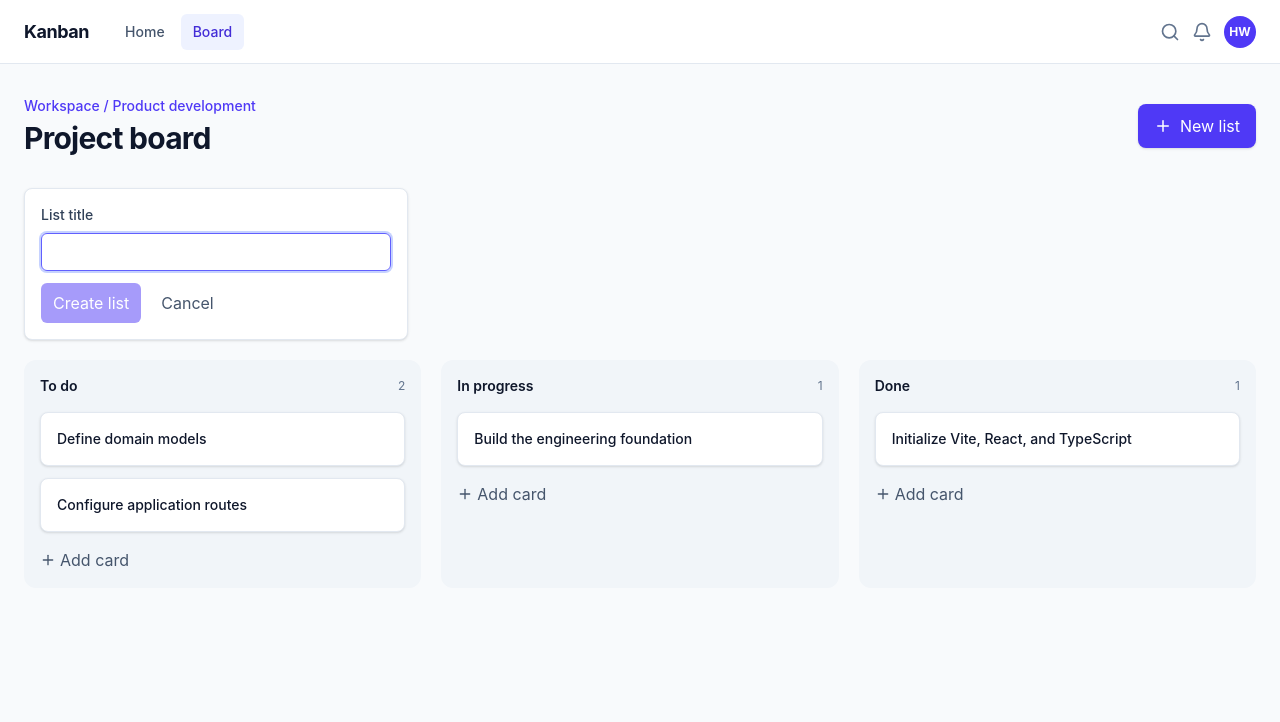
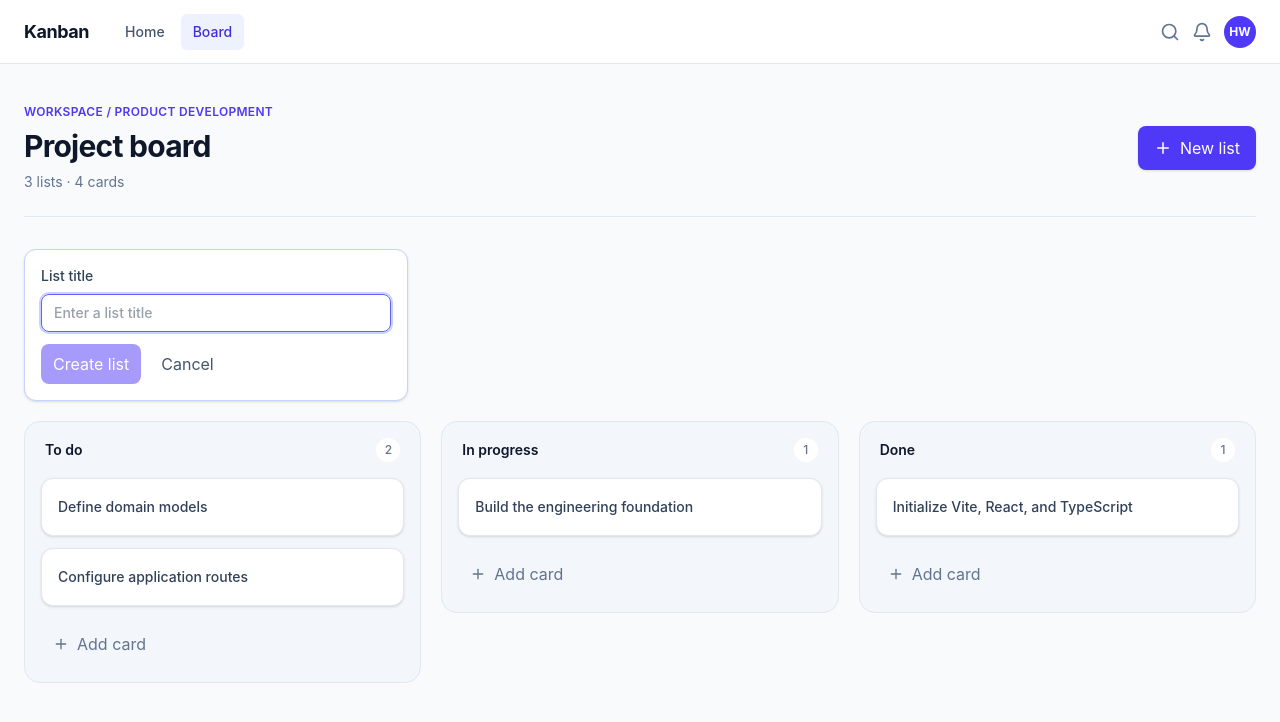
Before and after one commit to FoksWang/kanban, a React (Vite) app: page /board in a window 1280 px wide. Both pictures are taken after a click on the button "New list". Shown: the top 722 px of the page. Built offline with nearby package versions, Linux system fonts and the light colour scheme.

Commit message:
style: refine Board page with Tailwind utilities

```diff
--- a/src/pages/BoardPage.tsx
+++ b/src/pages/BoardPage.tsx
@@ -15,7 +15,7 @@ function CreateForm({
 
   return (
     <form
-      className="space-y-3 rounded-lg border border-slate-200 bg-white p-4 shadow-sm"
+      className="space-y-3 rounded-xl border border-indigo-200 bg-white p-4 shadow-sm"
       onSubmit={(event) => {
         event.preventDefault()
         if (!title.trim()) return
@@ -27,7 +27,8 @@ function CreateForm({
         {label} title
         <input
           autoFocus
-          className="mt-2 w-full rounded-md border border-slate-300 px-3 py-2 outline-none focus:border-indigo-500 focus:ring-2 focus:ring-indigo-200"
+          className="mt-2 w-full rounded-lg border border-slate-300 px-3 py-2 text-sm outline-none focus:border-indigo-500 focus:ring-2 focus:ring-indigo-200"
+          placeholder={`Enter a ${label.toLowerCase()} title`}
           maxLength={120}
           onChange={(event) => setTitle(event.target.value)}
           onKeyDown={(event) => {
@@ -39,14 +40,14 @@ function CreateForm({
       </label>
       <div className="flex gap-2">
         <button
-          className="rounded-md bg-indigo-600 px-3 py-2 text-sm font-semibold text-white hover:bg-indigo-700 disabled:opacity-50"
+          className="rounded-lg bg-indigo-600 px-3 py-2 text-sm font-semibold text-white transition-colors hover:bg-indigo-700 focus-visible:ring-2 focus-visible:ring-indigo-500 focus-visible:ring-offset-2 disabled:cursor-not-allowed disabled:opacity-50"
           disabled={!title.trim()}
           type="submit"
         >
           Create {label.toLowerCase()}
         </button>
         <button
-          className="rounded-md px-3 py-2 text-sm text-slate-600 hover:bg-slate-100"
+          className="rounded-lg px-3 py-2 text-sm text-slate-600 transition-colors hover:bg-slate-100 focus-visible:ring-2 focus-visible:ring-indigo-500"
           onClick={onCancel}
           type="button"
         >
@@ -65,16 +66,20 @@ export function BoardPage() {
   const [activeListId, setActiveListId] = useState<string | null>(null)
 
   return (
-    <section className="px-6 py-8">
-      <div className="mb-8 flex items-center justify-between">
+    <section className="mx-auto max-w-7xl px-4 py-8 sm:px-6 sm:py-10">
+      <div className="mb-8 flex flex-wrap items-center justify-between gap-4 border-b border-slate-200 pb-6">
         <div>
-          <p className="mb-1 text-sm font-medium text-indigo-600">
+          <p className="mb-2 text-xs font-semibold tracking-wide text-indigo-600 uppercase">
             Workspace / Product development
           </p>
           <h1 className="m-0 text-3xl font-bold tracking-tight">Project board</h1>
+          <p className="mt-2 text-sm text-slate-500">
+            {lists.length} lists · {lists.reduce((total, list) => total + list.cards.length, 0)}{' '}
+            cards
+          </p>
         </div>
         <button
-          className="flex items-center gap-2 rounded-lg bg-indigo-600 px-4 py-2.5 text-sm font-semibold text-white shadow-sm"
+          className="inline-flex shrink-0 items-center gap-2 rounded-lg bg-indigo-600 px-4 py-2.5 text-sm font-semibold text-white shadow-sm transition-colors hover:bg-indigo-700 focus-visible:ring-2 focus-visible:ring-indigo-500 focus-visible:ring-offset-2"
           onClick={() => setIsCreatingList(true)}
           type="button"
         >
@@ -88,22 +93,34 @@ export function BoardPage() {
         </div>
       )}
 
-      <div className="grid gap-5 md:grid-cols-2 xl:grid-cols-3">
+      <div className="grid items-start gap-5 md:grid-cols-2 xl:grid-cols-3">
         {lists.map((list) => (
-          <section className="rounded-xl bg-slate-100 p-4" key={list.id}>
-            <div className="mb-4 flex items-center justify-between">
-              <h2 className="m-0 text-sm font-semibold">{list.title}</h2>
-              <span className="text-xs text-slate-500">{list.cards.length}</span>
+          <section
+            className="rounded-2xl border border-slate-200 bg-slate-100/70 p-4"
+            key={list.id}
+          >
+            <div className="mb-4 flex items-center justify-between gap-3 px-1">
+              <h2 className="m-0 min-w-0 text-sm font-semibold wrap-break-word">{list.title}</h2>
+              <span className="grid size-6 shrink-0 place-items-center rounded-full bg-white text-xs font-medium text-slate-500">
+                {list.cards.length}
+              </span>
             </div>
             <div className="space-y-3">
               {list.cards.map((card) => (
                 <article
-                  className="rounded-lg border border-slate-200 bg-white p-4 shadow-sm"
+                  className="rounded-xl border border-slate-200 bg-white p-4 shadow-sm transition-shadow hover:shadow-md"
                   key={card.id}
                 >
-                  <p className="m-0 text-sm font-medium">{card.title}</p>
+                  <p className="m-0 text-sm leading-6 font-medium wrap-break-word text-slate-700">
+                    {card.title}
+                  </p>
                 </article>
               ))}
+              {list.cards.length === 0 && (
+                <p className="rounded-xl border border-dashed border-slate-300 px-4 py-8 text-center text-sm text-slate-400">
+                  No cards yet. Add your first task.
+                </p>
+              )}
             </div>
             <div className="mt-4">
               {activeListId === list.id ? (
@@ -114,7 +131,7 @@ export function BoardPage() {
                 />
               ) : (
                 <button
-                  className="flex items-center gap-1 text-sm font-medium text-slate-600"
+                  className="flex w-full items-center gap-2 rounded-lg px-3 py-2.5 text-sm font-medium text-slate-500 transition-colors hover:bg-white hover:text-indigo-600 focus-visible:ring-2 focus-visible:ring-indigo-500"
                   onClick={() => setActiveListId(list.id)}
                   type="button"
                 >
```
